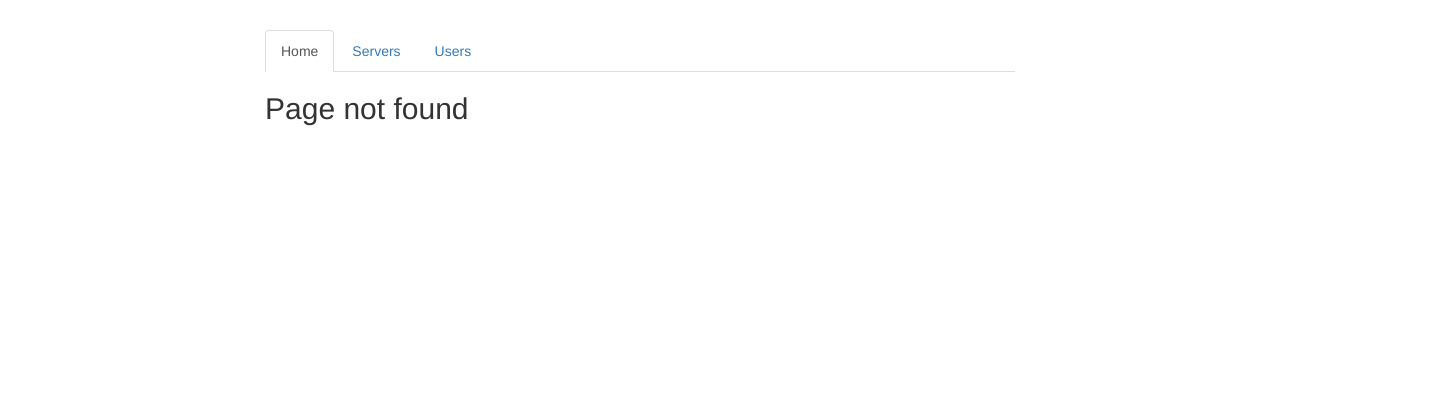
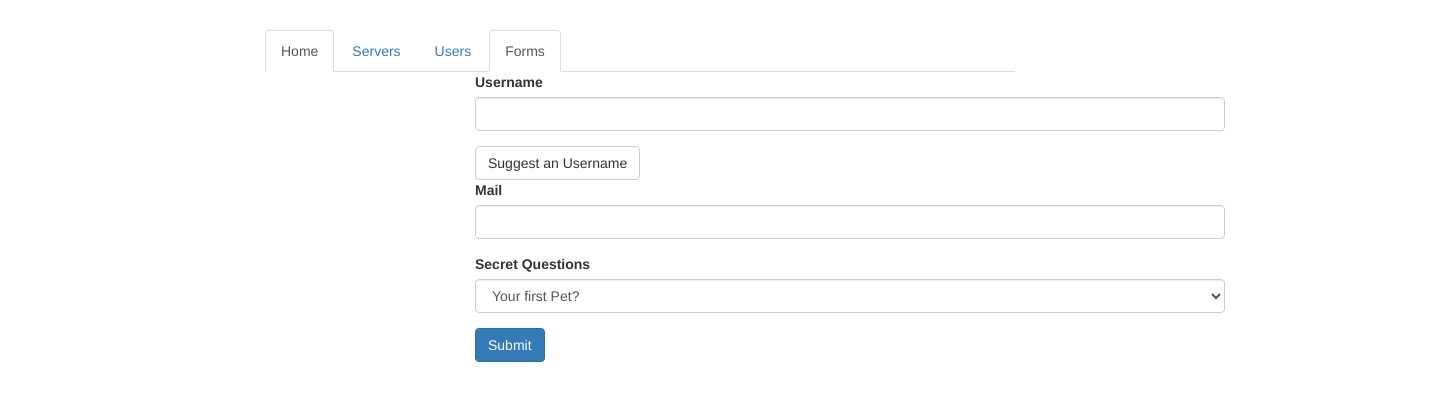
Before and after one commit to praveensankar969/Angular_Routing, an Angular app: page /forms in a window 1280 px wide. Before the commit this address led to /not-found. Shown: the top 400 px of the page, 1435 px wide, since content can reach past the window. Built offline with nearby package versions, Linux system fonts and the light colour scheme.

Commit message:
angular forms

```diff
--- a/src/app/app.component.html
+++ b/src/app/app.component.html
@@ -5,6 +5,7 @@
         <li role="presentation" class="active" routerLinkActive="active" [routerLinkActiveOptions]="{exact:true}"><a routerLink = '/'>Home</a></li>
         <li role="presentation" routerLinkActive="active"><a routerLink = '/servers'>Servers</a></li>
         <li role="presentation" routerLinkActive="active"><a routerLink = '/users'>Users</a></li>
+        <li role="presentation" routerLinkActive="active"><a routerLink = '/forms'>Forms</a></li>
       </ul>
     </div>
   </div>
--- a/src/app/app.module.ts
+++ b/src/app/app.module.ts
@@ -14,6 +14,7 @@
 import { RouterModule, Routes } from '@angular/router';
 import { ErrorPageComponent } from './error-page/error-page.component';
 import { UserActivate } from './users/user/user.service';
+import { FormsComponent } from './forms/forms.component';
 
 const routes : Routes =[
   {path:'', component: HomeComponent},
@@ -24,6 +25,7 @@
     {path: ':id/edit', component:EditServerComponent},
     {path: ':id', component:ServerComponent}
   ]},
+  {path: 'forms', component:FormsComponent},
   {path: 'not-found', component: ErrorPageComponent},
   {path: '**', redirectTo:'/not-found'}
 ];
@@ -39,7 +41,8 @@
     UserComponent,
     EditServerComponent,
     ServerComponent,
-    ErrorPageComponent
+    ErrorPageComponent,
+    FormsComponent
   ],
   imports: [
     BrowserModule,
--- /dev/null
+++ b/src/app/forms/forms.component.css
@@ -0,0 +1,4 @@
+.container{
+
+    margin : 20px, 0px;
+}
--- /dev/null
+++ b/src/app/forms/forms.component.html
@@ -0,0 +1,27 @@
+<div class="container">
+    <div class="row">
+      <div class="col-xs-12 col-sm-10 col-md-8 col-sm-offset-1 col-md-offset-2">
+        <form>
+          <div id="user-data">
+            <div class="form-group">
+              <label for="username">Username</label>
+              <input type="text" id="username" class="form-control">
+            </div>
+            <button class="btn btn-default" type="button">Suggest an Username</button>
+            <div class="form-group">
+              <label for="email">Mail</label>
+              <input type="email" id="email" class="form-control">
+            </div>
+          </div>
+          <div class="form-group">
+            <label for="secret">Secret Questions</label>
+            <select id="secret" class="form-control">
+              <option value="pet">Your first Pet?</option>
+              <option value="teacher">Your first teacher?</option>
+            </select>
+          </div>
+          <button class="btn btn-primary" type="submit">Submit</button>
+        </form>
+      </div>
+    </div>
+  </div>
--- /dev/null
+++ b/src/app/forms/forms.component.ts
@@ -0,0 +1,19 @@
+import { Component, OnInit } from '@angular/core';
+
+@Component({
+  selector: 'app-forms',
+  templateUrl: './forms.component.html',
+  styleUrls: ['./forms.component.css']
+})
+export class FormsComponent implements OnInit {
+
+  constructor() { }
+
+  ngOnInit(): void {
+  }
+
+  suggestUserName() {
+    const suggestedName = 'Superuser';
+  }
+
+}
```
